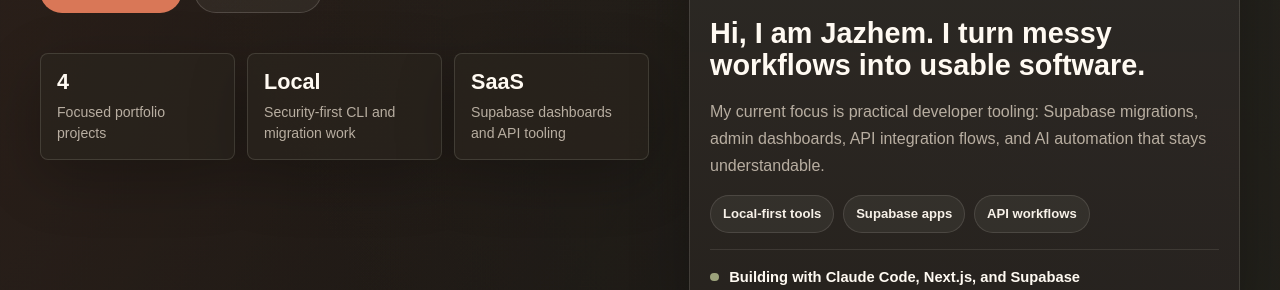
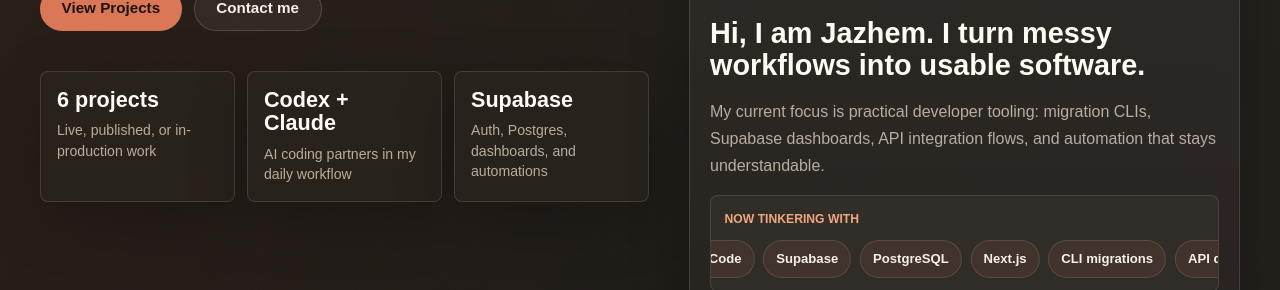
Before and after one commit to JzHamid/jazhem-portfolio, a Next.js app: page / in a window 1280 px wide. Shown: the part 662-952 px from the top of the page. Built offline with nearby package versions, Linux system fonts and the light colour scheme.

Commit message:
Refine hero and restore project cards

```diff
--- a/app/globals.css
+++ b/app/globals.css
@@ -267,7 +267,7 @@ a {
 
 .profile-photo {
   object-fit: cover;
-  object-position: center 24%;
+  object-position: center 10%;
   transition: transform 700ms ease;
 }
 
@@ -300,28 +300,43 @@ a {
   line-height: 1.7;
 }
 
-.profile-focus-list {
-  display: flex;
-  flex-wrap: wrap;
-  gap: 0.55rem;
+.profile-playground {
+  display: grid;
+  gap: 0.75rem;
+  overflow: hidden;
+  border: 1px solid rgba(247, 241, 232, 0.11);
+  border-radius: 0.5rem;
+  background: rgba(247, 241, 232, 0.04);
+  padding: 0.85rem;
 }
 
-.profile-focus-list span {
+.playground-label {
+  color: var(--accent-strong);
+  font-size: 0.76rem;
+  font-weight: 800;
+  text-transform: uppercase;
+}
+
+.playground-track {
+  display: flex;
+  gap: 0.55rem;
+  width: max-content;
+  animation: tool-drift 16s linear infinite;
+}
+
+.playground-track span {
   border: 1px solid rgba(247, 241, 232, 0.12);
   border-radius: 999px;
-  background: rgba(247, 241, 232, 0.055);
+  background: rgba(217, 119, 87, 0.1);
   color: #f7f1e8;
   font-size: 0.82rem;
-  font-weight: 700;
+  font-weight: 750;
   padding: 0.5rem 0.75rem;
-  transition:
-    background 180ms ease,
-    transform 180ms ease;
+  white-space: nowrap;
 }
 
-.profile-focus-list span:hover {
-  background: rgba(217, 119, 87, 0.13);
-  transform: translateY(-1px);
+.hero-profile:hover .playground-track {
+  animation-play-state: paused;
 }
 
 .profile-note {
@@ -445,6 +460,95 @@ a {
 .bar-line.short {
   width: 54%;
   background: #d6a35f;
+}
+
+.visual-rag {
+  display: flex;
+  flex-direction: column;
+  justify-content: center;
+  gap: 0.8rem;
+  background:
+    linear-gradient(135deg, rgba(156, 162, 123, 0.16), transparent 45%),
+    linear-gradient(225deg, rgba(217, 119, 87, 0.12), transparent 42%),
+    #181511;
+}
+
+.chat-bubble {
+  max-width: 84%;
+  border-radius: 0.5rem;
+  padding: 0.85rem;
+  font-size: 0.85rem;
+  line-height: 1.45;
+}
+
+.question {
+  align-self: flex-start;
+  background: rgba(247, 241, 232, 0.1);
+  color: #f7f1e8;
+}
+
+.answer {
+  align-self: flex-end;
+  background: rgba(217, 119, 87, 0.14);
+  color: #ffe0cc;
+}
+
+.source-row {
+  display: grid;
+  grid-template-columns: repeat(3, minmax(0, 1fr));
+  gap: 0.6rem;
+}
+
+.source-row span {
+  border: 1px solid rgba(247, 241, 232, 0.1);
+  border-radius: 0.5rem;
+  padding: 0.75rem 0.55rem;
+  color: #efe2d3;
+  font-size: 0.75rem;
+  text-align: center;
+}
+
+.visual-autoflow {
+  display: grid;
+  align-content: center;
+  gap: 0.75rem;
+  background:
+    linear-gradient(135deg, rgba(217, 119, 87, 0.15), transparent 44%),
+    linear-gradient(225deg, rgba(156, 162, 123, 0.13), transparent 42%),
+    #181511;
+}
+
+.flow-node {
+  display: flex;
+  min-height: 2.75rem;
+  align-items: center;
+  gap: 0.75rem;
+  border: 1px solid rgba(247, 241, 232, 0.11);
+  border-radius: 0.5rem;
+  background: rgba(0, 0, 0, 0.28);
+  padding: 0 0.85rem;
+  color: #fffaf2;
+  font-size: 0.9rem;
+  font-weight: 700;
+}
+
+.flow-node span {
+  width: 0.72rem;
+  height: 0.72rem;
+  border-radius: 999px;
+  background: var(--accent);
+}
+
+.flow-node:nth-child(2) span {
+  background: var(--sage);
+}
+
+.flow-node:nth-child(3) span {
+  background: #d6a35f;
+}
+
+.flow-node:nth-child(4) span {
+  background: #b66b5c;
 }
 
 .visual-api {
@@ -797,6 +901,24 @@ a {
   }
 }
 
+@keyframes tool-drift {
+  0% {
+    transform: translateX(0);
+  }
+
+  45% {
+    transform: translateX(-22%);
+  }
+
+  55% {
+    transform: translateX(-22%);
+  }
+
+  100% {
+    transform: translateX(0);
+  }
+}
+
 @media (min-width: 768px) {
   .section-title {
     font-size: 3.15rem;
--- a/app/page.tsx
+++ b/app/page.tsx
@@ -6,8 +6,9 @@ type FeaturedProject = {
   description: string;
   stack: string[];
   highlights: string[];
-  visual: "clientops" | "skin" | "api" | "migration";
+  visual: "clientops" | "rag" | "autoflow" | "skin" | "api" | "migration";
   projectUrl?: string;
+  projectLabel?: string;
   githubUrl?: string;
   status?: "In Production";
 };
@@ -37,6 +38,7 @@ const featuredProjects: FeaturedProject[] = [
       "CSV import",
       "developer automation",
       "Claude Code",
+      "Codex",
       "testing",
     ],
     highlights: ["Local-first migration", "Phased validation flow", "Security-first key handling"],
@@ -97,6 +99,28 @@ const featuredProjects: FeaturedProject[] = [
     stack: ["Python", "CNNs", "TensorFlow", "Model comparison"],
     highlights: ["Transfer learning", "Model benchmarking", "Medical image workflow"],
     visual: "skin",
+    projectUrl: "https://ieeexplore.ieee.org/abstract/document/11554764",
+    projectLabel: "Research Link",
+    githubUrl: "https://github.com/JzHamid/skin_cam_proj",
+  },
+  {
+    title: "KnowledgeBase RAG Assistant",
+    category: "Document AI assistant",
+    description:
+      "A retrieval-augmented assistant that answers questions from company documents and displays source references for trust and review.",
+    stack: ["RAG", "Embeddings", "Vector search", "LLM apps"],
+    highlights: ["Document Q&A", "Source citations", "Grounded responses"],
+    visual: "rag",
+    status: "In Production",
+  },
+  {
+    title: "AutoFlow Agent",
+    category: "AI automation tracker",
+    description:
+      "An agentic workflow tracker that qualifies leads, creates task logs, drafts follow-up messages, and summarizes daily activity.",
+    stack: ["Agents", "Automation", "Workflow design", "CRM logic"],
+    highlights: ["Lead qualification", "Follow-up drafting", "Daily summaries"],
+    visual: "autoflow",
     status: "In Production",
   },
 ];
@@ -148,10 +172,12 @@ const processSteps = [
 ];
 
 const stats = [
-  { value: "4", label: "Focused portfolio projects" },
-  { value: "Local", label: "Security-first CLI and migration work" },
-  { value: "SaaS", label: "Supabase dashboards and API tooling" },
+  { value: "6 projects", label: "Live, published, or in-production work" },
+  { value: "Codex + Claude", label: "AI coding partners in my daily workflow" },
+  { value: "Supabase", label: "Auth, Postgres, dashboards, and automations" },
 ];
+
+const builderTools = ["Codex", "Claude Code", "Supabase", "PostgreSQL", "Next.js", "CLI migrations", "API dashboards"];
 
 export default function Home() {
   return (
@@ -260,7 +286,7 @@ export default function Home() {
                       rel="noopener noreferrer"
                       aria-label={`View ${project.title}`}
                     >
-                      View Project
+                      {project.projectLabel ?? "View Project"}
                     </a>
                   ) : null}
                   {project.githubUrl ? (
@@ -397,17 +423,20 @@ function HeroProfile() {
         <p className="profile-eyebrow">Available for remote developer roles</p>
         <h2>Hi, I am Jazhem. I turn messy workflows into usable software.</h2>
         <p>
-          My current focus is practical developer tooling: Supabase migrations, admin dashboards, API integration flows,
-          and AI automation that stays understandable.
+          My current focus is practical developer tooling: migration CLIs, Supabase dashboards, API integration flows,
+          and automation that stays understandable.
         </p>
-        <div className="profile-focus-list" aria-label="Current focus areas">
-          <span>Local-first tools</span>
-          <span>Supabase apps</span>
-          <span>API workflows</span>
+        <div className="profile-playground" aria-label="Current builder stack">
+          <span className="playground-label">Now tinkering with</span>
+          <div className="playground-track">
+            {builderTools.map((tool) => (
+              <span key={tool}>{tool}</span>
+            ))}
+          </div>
         </div>
         <div className="profile-note">
           <span aria-hidden="true" />
-          <strong>Building with Claude Code, Next.js, and Supabase</strong>
+          <strong>Building with Codex, Claude Code, Next.js, and Supabase</strong>
         </div>
       </div>
     </aside>
@@ -441,6 +470,33 @@ function ProjectVisual({ variant }: { variant: FeaturedProject["visual"] }) {
             <span>Risk: low</span>
           </div>
         </div>
+      </div>
+    );
+  }
+
+  if (variant === "rag") {
+    return (
+      <div className="project-visual visual-rag" aria-hidden="true">
+        <div className="chat-bubble question">What does the company policy say?</div>
+        <div className="chat-bubble answer">Answer drafted with source references attached.</div>
+        <div className="source-row">
+          <span>Docs</span>
+          <span>Chunks</span>
+          <span>Sources</span>
+        </div>
+      </div>
+    );
+  }
+
+  if (variant === "autoflow") {
+    return (
+      <div className="project-visual visual-autoflow" aria-hidden="true">
+        {["Lead", "Qualify", "Task log", "Follow-up"].map((item) => (
+          <div className="flow-node" key={item}>
+            <span />
+            {item}
+          </div>
+        ))}
       </div>
     );
   }
```
